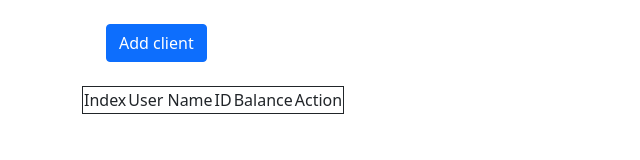
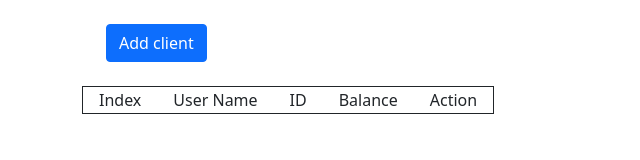
Before and after one commit to AyaAhmed2021/Banking, a plain HTML site: page index.html in a window 1280 px wide. Shown: the whole page, without its empty margins (0-640 px from the left). Drawn offline with nearby package versions, Linux system fonts and the light colour scheme.

Commit message:
Update index.html

```diff
--- a/index.html
+++ b/index.html
@@ -18,12 +18,12 @@
 
             <table class=" border border-1 border-dark" id="tabData">
               <thead>
-                <tr>
-                    <td>Index</td>
-                    <td>User Name</td>
-                    <td>ID</td>
-                    <td>Balance</td>
-                    <td>Action</td>
+                <tr class="border-bottom border-1 border-dark">
+                    <td class="px-3 ">Index</td>
+                    <td class="px-3 ">User Name</td>
+                    <td class="px-3 ">ID</td>
+                    <td class="px-3 ">Balance</td>
+                    <td class="px-3 ">Action</td>
                 </tr>
               </thead>
               <tbody id="tbody">
```
